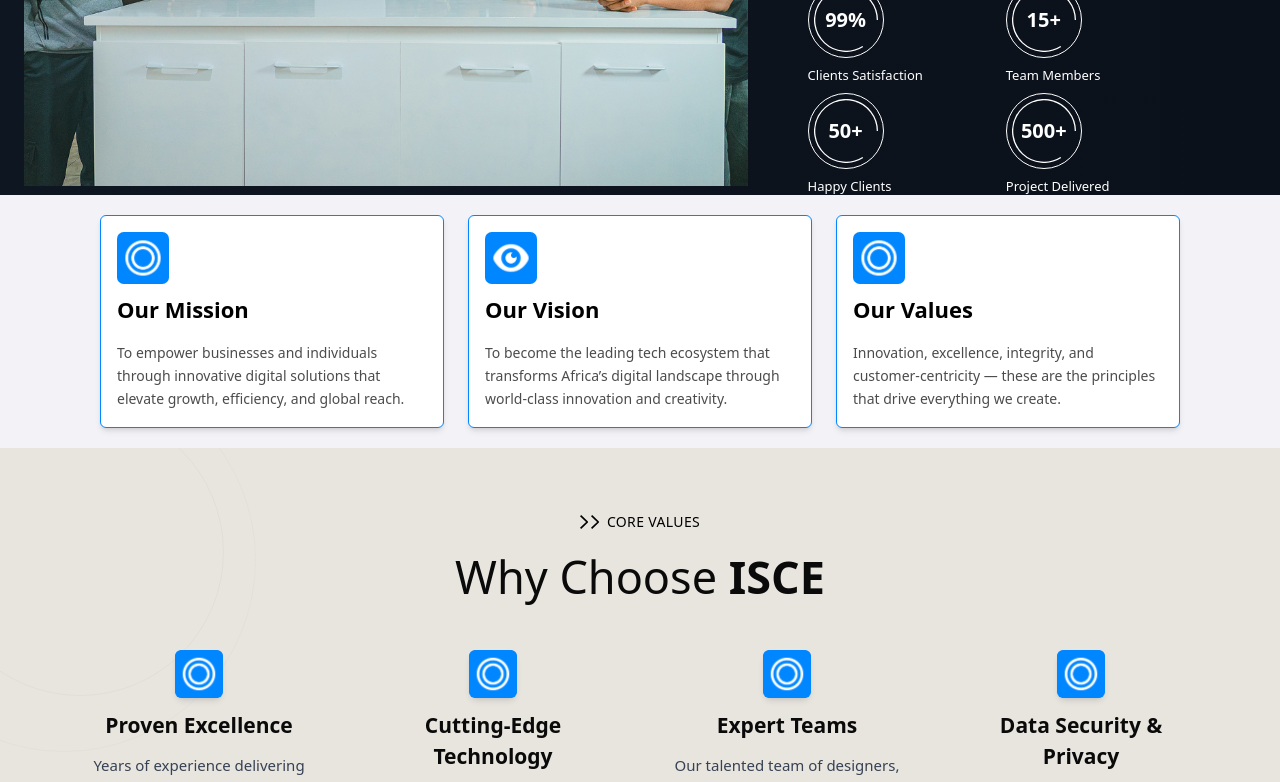
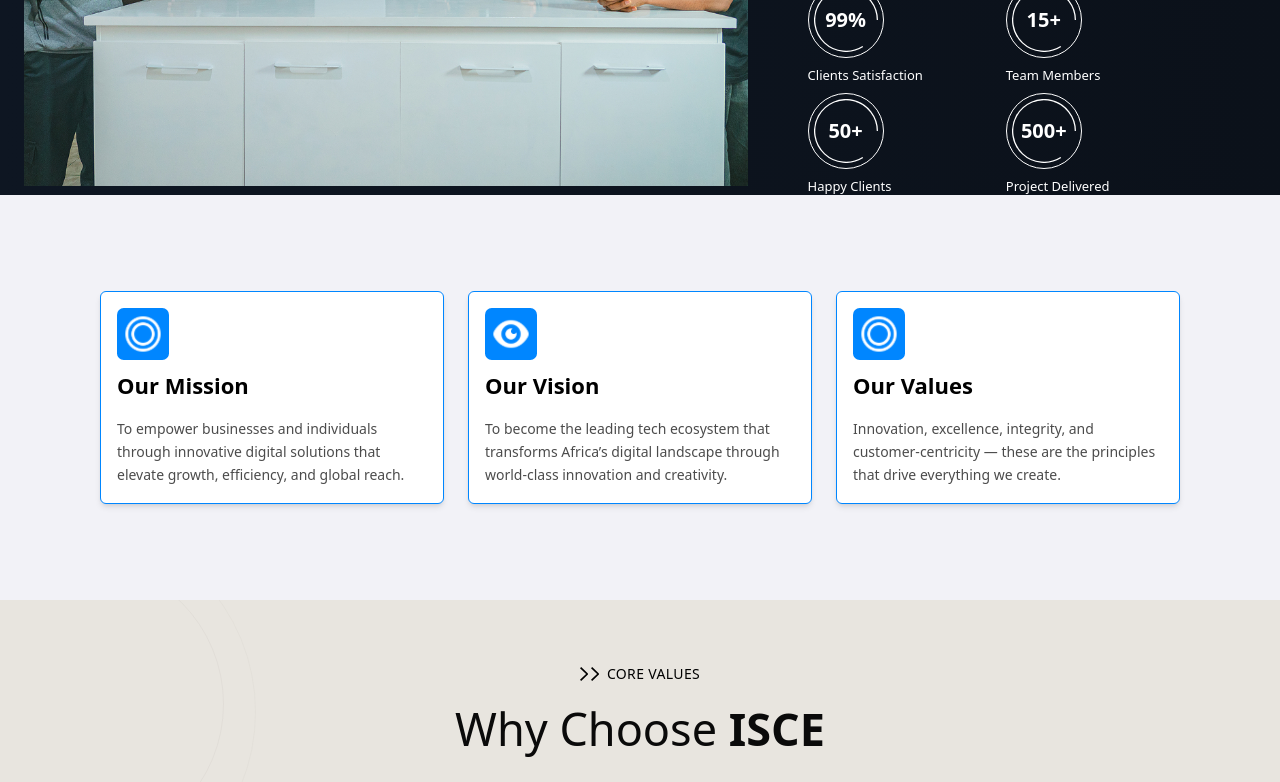
Before and after one commit to iscedcs/isce.tech, a Next.js app: page /about in a window 1280 px wide. Shown: the part 661-1443 px from the top of the page. Built offline with nearby package versions, Linux system fonts and the light colour scheme.

Commit message:
fix: fixed few about card

```diff
--- a/components/pages/about/boutcard.tsx
+++ b/components/pages/about/boutcard.tsx
@@ -7,7 +7,7 @@
     <section>
       {" "}
       {/* Bottom Cards */}
-      <div className="w-full bg-[#F2F2F7] text-black py-5 px-10 xl:px-15">
+      <div className="w-full bg-[#F2F2F7] text-black px-10 xl:px-15 py-24">
         <MaxWidthWrapper>
           <div className="px-4 grid sm:grid-cols-3 gap-6">
             {/* Mission */}
@@ -15,8 +15,7 @@
             {aboutCards.map((card) => (
               <div
                 key={card.id}
-                className="bg-white md:gap-4 shadow-md rounded-sm p-3 md:p-4 border border-[#0086FF]"
-              >
+                className="bg-white md:gap-4 shadow-md rounded-sm p-3 md:p-4 border border-[#0086FF]">
                 <div className="mb-2 lg:mb-4 flex flex-col gap-2 space-x-3">
                   <img
                     src={card.icon}
```
